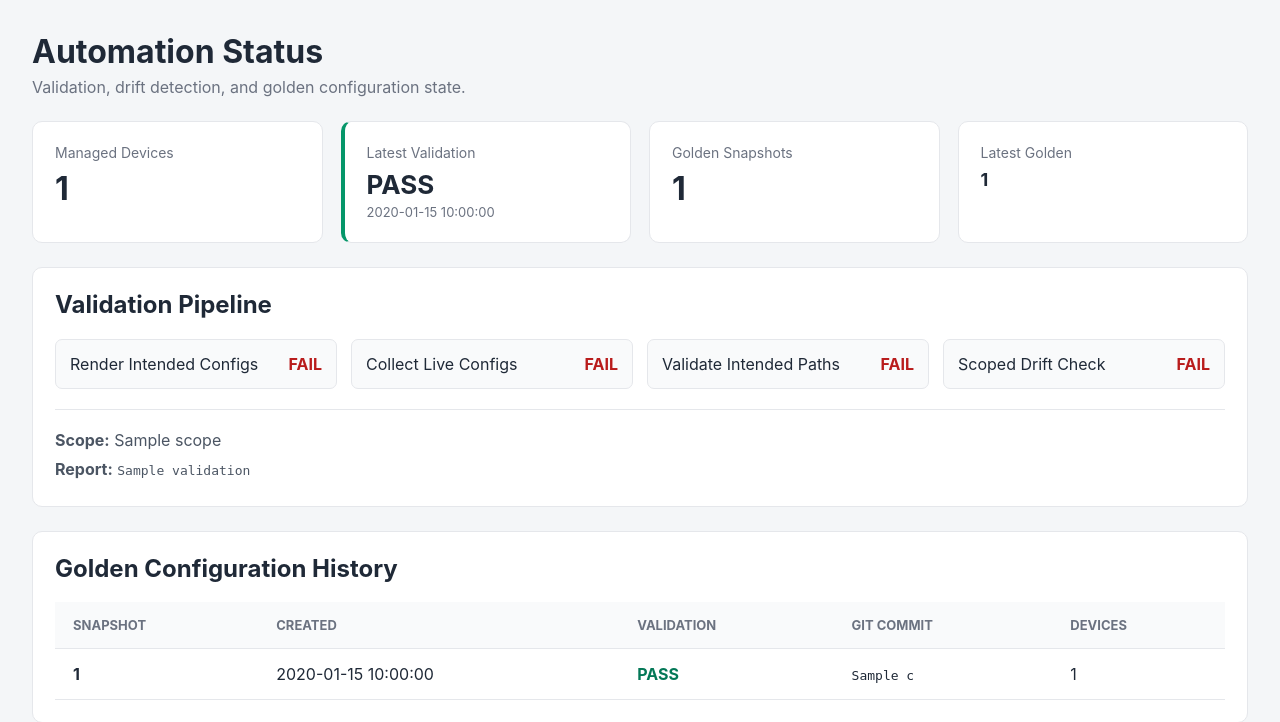
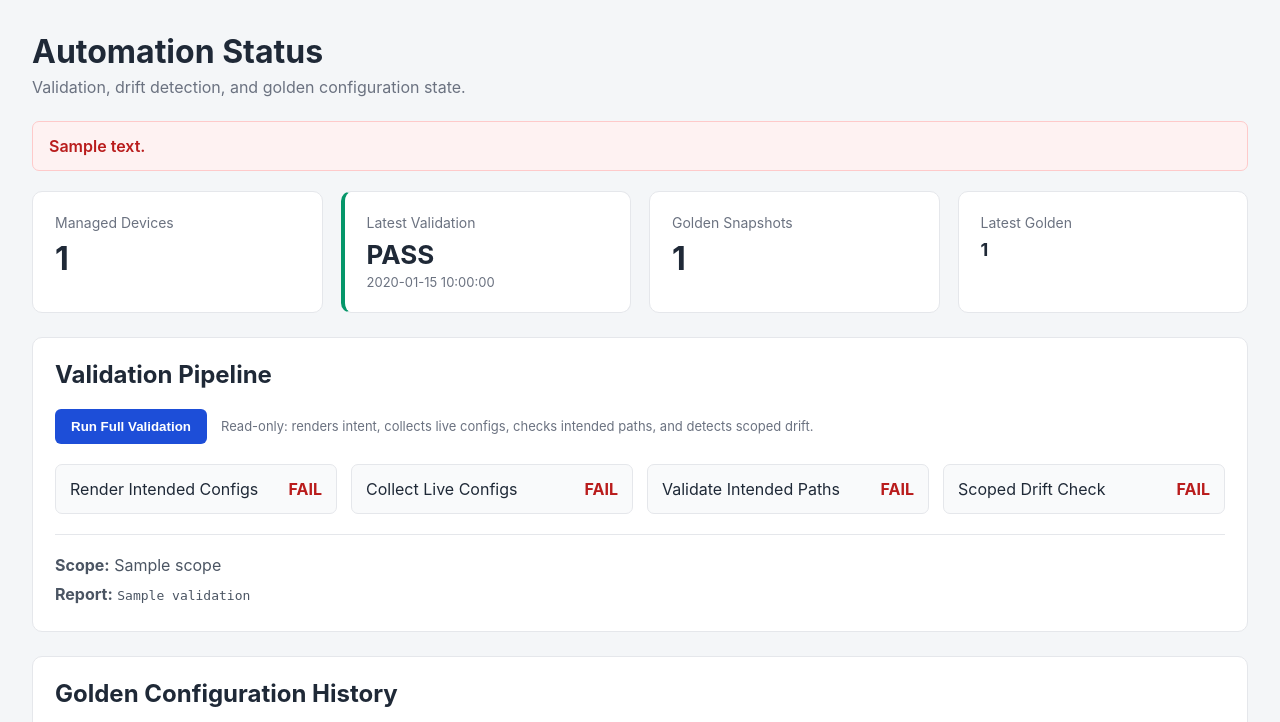
Before and after one commit to dushyantkinha-cu/ana-network-automation, a FastAPI app: template webapp/templates/automation.html in a window 1280 px wide. Shown: the part 64-786 px from the top of the page. Run offline with FastAPI, Linux system fonts and the light colour scheme; the template is opened without the code that fills it: most values are stand-ins (such as "Sample title", 1, 10 or a date in 2020).

Commit message:
Add GUI-triggered validation workflow

```diff
--- a/webapp/main.py
+++ b/webapp/main.py
@@ -7,8 +7,9 @@ import sys
 from collections import Counter
 from pathlib import Path
 
+from urllib.parse import quote
 from fastapi import FastAPI, HTTPException, Request
-from fastapi.responses import JSONResponse
+from fastapi.responses import JSONResponse, RedirectResponse
 from fastapi.staticfiles import StaticFiles
 from fastapi.templating import Jinja2Templates
 
@@ -18,6 +19,7 @@ WEBAPP_DIR = Path(__file__).resolve().parent
 AUTOMATION_DIR = REPO_ROOT / "automation"
 
 INVENTORY_SCRIPT = AUTOMATION_DIR / "netbox_inventory.py"
+VALIDATION_SCRIPT = AUTOMATION_DIR / "run_validation.py"
 
 VALIDATION_DIR = REPO_ROOT / "validation-reports"
 GOLDEN_DIR = REPO_ROOT / "golden-configs"
@@ -78,6 +80,24 @@ def get_devices():
     inventory = load_inventory()
     return inventory.get("devices", [])
 
+def run_validation():
+    result = subprocess.run(
+        [
+            sys.executable,
+            str(VALIDATION_SCRIPT),
+            "--details",
+        ],
+        capture_output=True,
+        text=True,
+        cwd=REPO_ROOT,
+        env=os.environ,
+    )
+
+    return {
+        "returncode": result.returncode,
+        "stdout": result.stdout.strip(),
+        "stderr": result.stderr.strip(),
+    }
 
 def latest_validation_report():
     reports = sorted(
@@ -254,9 +274,12 @@ def inventory_page(request: Request):
         },
     )
 
-
 @app.get("/automation")
-def automation_page(request: Request):
+def automation_page(
+    request: Request,
+    status: str | None = None,
+    message: str | None = None,
+):
     try:
         devices = get_devices()
     except RuntimeError as exc:
@@ -293,5 +316,34 @@ def automation_page(request: Request):
             "golden_snapshots": snapshots,
             "latest_golden": latest_golden,
             "netbox_url": NETBOX_URL,
+            "action_status": status,
+            "action_message": message,
         },
     )
+
+@app.post("/automation/validate")
+def run_validation_action():
+    result = run_validation()
+
+    if result["returncode"] == 0:
+        status = "success"
+        message = (
+            "Validation completed successfully. "
+            "All managed devices passed."
+        )
+    else:
+        status = "error"
+
+        message = (
+            "Validation failed. Review the latest "
+            "validation report and server logs."
+        )
+
+    return RedirectResponse(
+        url=(
+            "/automation"
+            f"?status={quote(status)}"
+            f"&message={quote(message)}"
+        ),
+        status_code=303,
+    )
--- a/webapp/requirements.txt
+++ b/webapp/requirements.txt
@@ -3,3 +3,4 @@ uvicorn==0.53.0
 python-multipart==0.0.32
 jinja2==3.1.6
 requests==2.34.2
+netmiko==4.3.0
--- a/webapp/static/css/style.css
+++ b/webapp/static/css/style.css
@@ -275,3 +275,49 @@ footer {
     color: #4b5563;
     line-height: 1.8;
 }
+
+.action-bar {
+    display: flex;
+    align-items: center;
+    flex-wrap: wrap;
+    gap: 14px;
+    margin-bottom: 20px;
+}
+
+.button-primary {
+    border: 0;
+    border-radius: 6px;
+    background: #1d4ed8;
+    color: white;
+    padding: 10px 16px;
+    font-weight: 600;
+    cursor: pointer;
+}
+
+.button-primary:hover {
+    background: #1e40af;
+}
+
+.action-note {
+    color: #6b7280;
+    font-size: 13px;
+}
+
+.alert {
+    border-radius: 7px;
+    padding: 14px 16px;
+    margin-bottom: 20px;
+    font-weight: 600;
+}
+
+.alert-success {
+    background: #ecfdf5;
+    border: 1px solid #a7f3d0;
+    color: #047857;
+}
+
+.alert-error {
+    background: #fef2f2;
+    border: 1px solid #fecaca;
+    color: #b91c1c;
+}
--- a/webapp/templates/automation.html
+++ b/webapp/templates/automation.html
@@ -12,6 +12,18 @@
         </p>
     </div>
 </div>
+
+{% if action_message %}
+<div
+    class="alert
+    {% if action_status == 'success' %}
+    alert-success
+    {% else %}
+    alert-error
+    {% endif %}">
+    {{ action_message }}
+</div>
+{% endif %}
 
 
 <div class="cards">
@@ -85,6 +97,25 @@
 
     <div class="panel-header">
         <h2>Validation Pipeline</h2>
+    </div>
+
+    <div class="action-bar">
+        <form
+            method="post"
+            action="/automation/validate"
+        >
+            <button
+                type="submit"
+                class="button-primary"
+            >
+                Run Full Validation
+            </button>
+        </form>
+
+        <span class="action-note">
+            Read-only: renders intent, collects live configs,
+            checks intended paths, and detects scoped drift.
+        </span>
     </div>
 
     {% if report %}
```
Also changed, not shown: webapp/templates/base.html (+5 -5 lines).
